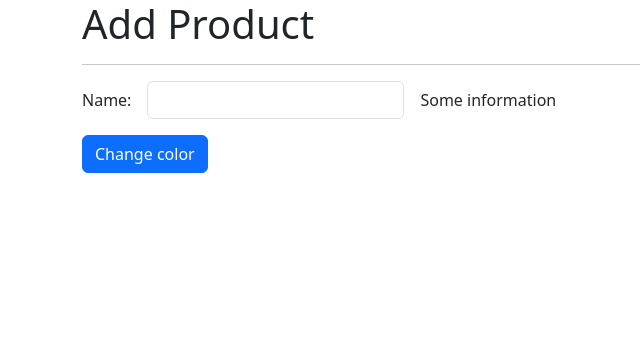
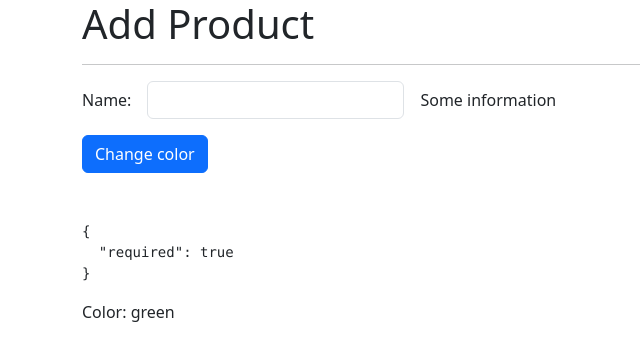
Before and after one commit to andres19r/angular-directive-signals, an Angular app: page /products/product in a window 1280 px wide. Shown: the top 360 px of the page, without its empty margins (0-640 px from the left). Built offline with nearby package versions, Linux system fonts and the light colour scheme.

Commit message:
feat(product-page): implement reactive form and method to change color

```diff
--- a/src/app/products/pages/product-page/product-page.component.html
+++ b/src/app/products/pages/product-page/product-page.component.html
@@ -1,13 +1,13 @@
 <h1>Add Product</h1>
 <hr />
 
-<form>
+<form [formGroup]="myForm">
   <div class="row g-3 align-items-center mb-3">
     <div class="col-auto">
       <label>Name:</label>
     </div>
     <div class="col-auto">
-      <input type="text" class="form-control" />
+      <input formControlName="name" type="text" class="form-control" />
     </div>
     <div class="col-auto">
       <span>Some information</span>
@@ -16,7 +16,14 @@
 
   <div class="row">
     <div class="col">
-      <button class="btn btn-primary">Change color</button>
+      <button (click)="changeColor()" class="btn btn-primary">
+        Change color
+      </button>
     </div>
   </div>
 </form>
+
+<pre class="mt-5"
+  >{{ myForm.get("name")?.errors | json }}
+</pre>
+<p>Color: {{ color }}</p>
--- a/src/app/products/pages/product-page/product-page.component.ts
+++ b/src/app/products/pages/product-page/product-page.component.ts
@@ -1,10 +1,26 @@
-import { Component } from '@angular/core';
+import { Component, inject } from '@angular/core';
+import { FormBuilder, FormGroup, Validators } from '@angular/forms';
 
 @Component({
   selector: 'app-product-page',
   templateUrl: './product-page.component.html',
-  styleUrl: './product-page.component.scss'
+  styleUrl: './product-page.component.scss',
 })
 export class ProductPageComponent {
+  private fb = inject(FormBuilder);
+  public color: string = 'green';
+  public myForm: FormGroup = this.fb.group({
+    name: [
+      '',
+      [Validators.required, Validators.minLength(6), Validators.email],
+    ],
+  });
 
+  // constructor(private fb: FormBuilder) {}
+
+  changeColor() {
+    this.color = '#xxxxxx'.replace(/x/g, (y) =>
+      ((Math.random() * 16) | 0).toString(16)
+    );
+  }
 }
```
Also changed, not shown: src/app/products/products.module.ts (+3 -4 lines).
